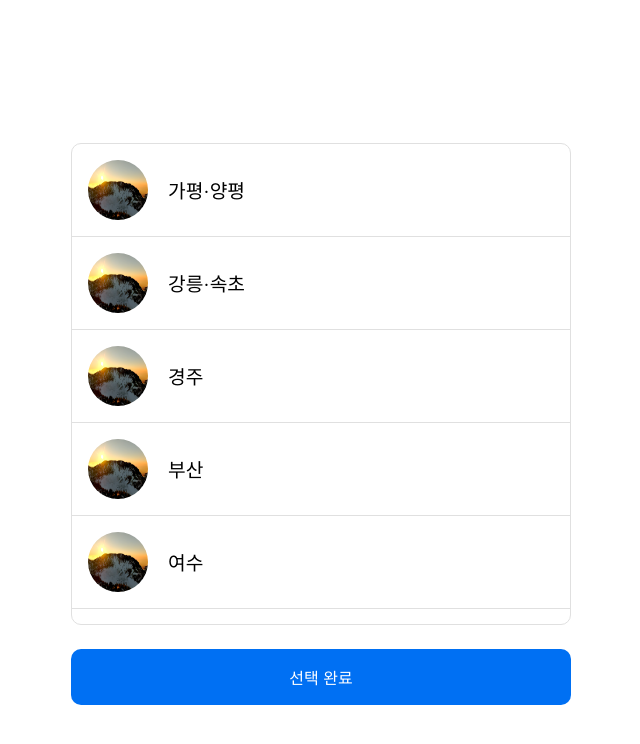
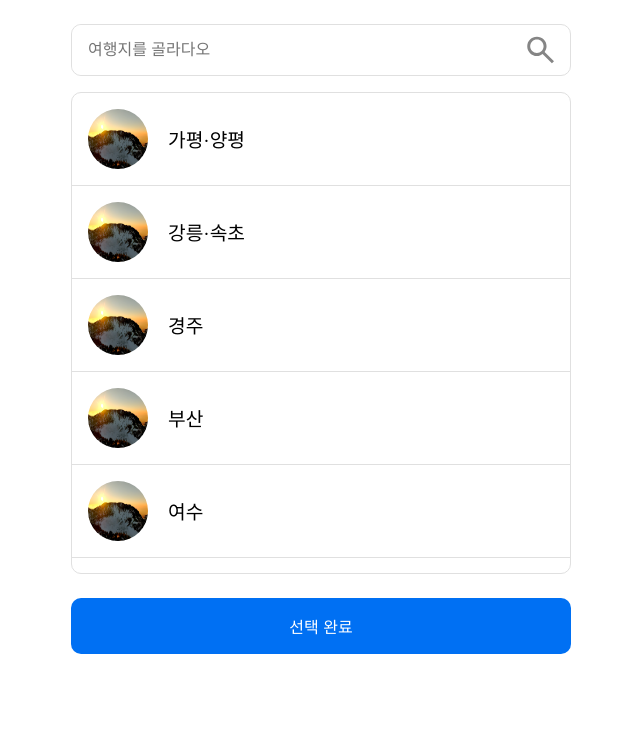
Before and after one commit to Masidao/sip-of-travel, a React (Vite) app in the folder Front/: page /cities in a window 1280 px wide. Shown: the top 744 px of the page, without its empty margins (319-959 px from the left). Built offline with nearby package versions, Linux system fonts and the light colour scheme.

Commit message:
✨ feat: 도시 검색 기능 및 style 수정

```diff
--- /dev/null
+++ b/Front/src/assets/SearchIcon.tsx
@@ -0,0 +1,18 @@
+import { SVGProps } from "react";
+
+const SearchIcon = (props: SVGProps<SVGSVGElement>) => (
+  <svg
+    width="30"
+    height="30"
+    viewBox="0 0 71 71"
+    fill="none"
+    xmlns="http://www.w3.org/2000/svg"
+    {...props}
+  >
+    <path
+      d="M64.95 70.375L40.5375 45.9625C38.6 47.5125 36.3719 48.7396 33.8531 49.6438C31.3344 50.5479 28.6542 51 25.8125 51C18.7729 51 12.8151 48.562 7.93906 43.6859C3.06302 38.8099 0.625 32.8521 0.625 25.8125C0.625 18.7729 3.06302 12.8151 7.93906 7.93906C12.8151 3.06302 18.7729 0.625 25.8125 0.625C32.8521 0.625 38.8099 3.06302 43.6859 7.93906C48.562 12.8151 51 18.7729 51 25.8125C51 28.6542 50.5479 31.3344 49.6438 33.8531C48.7396 36.3719 47.5125 38.6 45.9625 40.5375L70.375 64.95L64.95 70.375ZM25.8125 43.25C30.6563 43.25 34.7734 41.5547 38.1641 38.1641C41.5547 34.7734 43.25 30.6563 43.25 25.8125C43.25 20.9688 41.5547 16.8516 38.1641 13.4609C34.7734 10.0703 30.6563 8.375 25.8125 8.375C20.9688 8.375 16.8516 10.0703 13.4609 13.4609C10.0703 16.8516 8.375 20.9688 8.375 25.8125C8.375 30.6563 10.0703 34.7734 13.4609 38.1641C16.8516 41.5547 20.9688 43.25 25.8125 43.25Z"
+      fill="#858585"
+    />
+  </svg>
+);
+export default SearchIcon;
--- a/Front/src/pages/Cities.tsx
+++ b/Front/src/pages/Cities.tsx
@@ -1,4 +1,4 @@
-import React from "react";
+import React, { useState } from "react";
 import * as S from "../styles/cities.style";
 import { useNavigate } from "react-router-dom";
 import citiesList from "../../data/citiesList.json";
@@ -6,12 +6,25 @@ import citiesList from "../../data/citiesList.json";
 const Cities: React.FC = () => {
   const navigate = useNavigate();
   const handleSelectCities = () => navigate("/calendar");
+  const [searchCity, setSearchCity] = useState("");
 
+  const filteredCities = citiesList.filter((city) =>
+    city.name.includes(searchCity)
+  );
   return (
     <S.Container>
       <S.Wrapper>
+        <S.SearchBox>
+          <S.SearchInput
+            type="search"
+            placeholder="여행지를 골라다오"
+            value={searchCity}
+            onChange={(e) => setSearchCity(e.target.value)}
+          />
+          <S.StyledSearchIcon />
+        </S.SearchBox>
         <S.ScrollArea>
-          {citiesList.map(({ id, name, img }) => (
+          {filteredCities.map(({ id, name, img }) => (
             <S.Item key={id}>
               <S.Image src={`img/${img}`} alt={name} />
               <S.Title>{name}</S.Title>
--- a/Front/src/pages/Home.tsx
+++ b/Front/src/pages/Home.tsx
@@ -33,7 +33,7 @@ const Home: React.FC<HomeProps> = ({ schedules }) => {
           {schedules.length > 0 ? (
             schedules.map(({ id, city_id, start_date, end_date }) => (
               <S.ScheduleItem key={id}>
-                <Link to={`/travel_plans/${id}`}>
+                <Link to={`/travel_plans/${id}`} style={{ textDecoration: "none" }}>
                   <S.ScheduleTitle>{getCityName(city_id)} 여행</S.ScheduleTitle>
                 </Link>
                 <S.ScheduleDate>
--- a/Front/src/styles/cities.style.ts
+++ b/Front/src/styles/cities.style.ts
@@ -1,7 +1,7 @@
 import styled from "styled-components";
+import SearchIcon from "../assets/SearchIcon";
 
 export const Container = styled.div`
-  min-height: 100vh;
   display: flex;
   flex-direction: column;
   align-items: center;
@@ -12,6 +12,27 @@ export const Container = styled.div`
 export const Wrapper = styled.div`
   width: 100%;
   max-width: 500px;
+`;
+
+export const SearchBox = styled.div`
+  display: flex;
+  align-items: center;
+  margin-bottom: 1rem;
+  border: 1px solid #e0e0e0;
+  border-radius: 10px;
+`;
+
+export const SearchInput = styled.input`
+  width: 100%;
+  padding: 1rem;
+  font-size: 1rem;
+  border: none;
+  border-radius: 10px;
+  outline: none;
+`;
+
+export const StyledSearchIcon = styled(SearchIcon)`
+  padding-right: 16px;
 `;
 
 export const ScrollArea = styled.div`
@@ -38,6 +59,7 @@ export const Image = styled.img`
 
 export const Title = styled.div`
   display: flex;
+  font-weight: 500;
   font-size: 1.2rem;
   text-align: center;
 `;
--- a/Front/src/styles/home.style.ts
+++ b/Front/src/styles/home.style.ts
@@ -1,7 +1,6 @@
 import styled from "styled-components";
 
 export const Container = styled.div`
-  min-height: 100vh;
   display: flex;
   flex-direction: column;
   align-items: center;
@@ -38,6 +37,7 @@ export const ScheduleTitle = styled.div`
   font-weight: 500;
   font-size: 1.2rem;
   padding-bottom: 10px;
+  color: black;
 `;
 
 export const ScheduleDate = styled.div`
```
